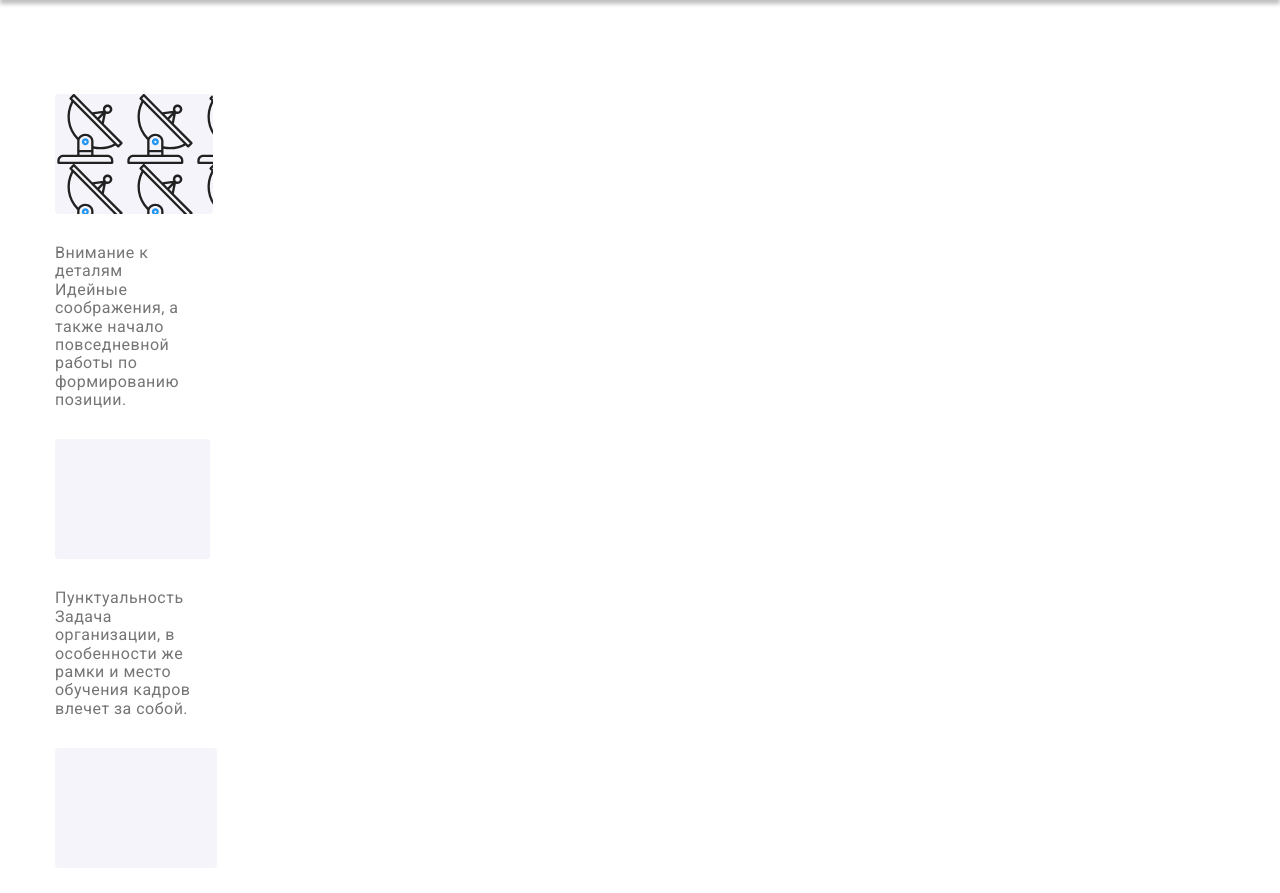
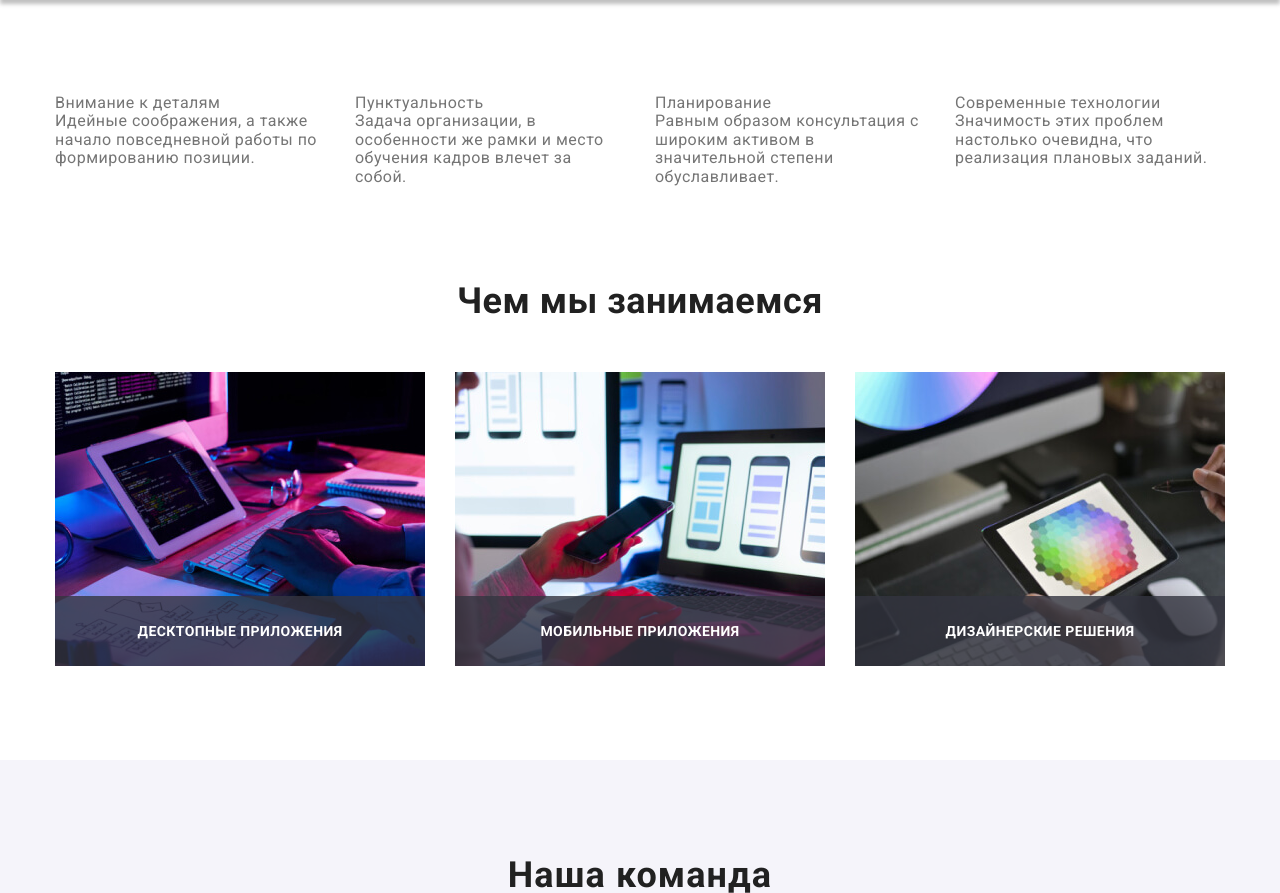
Before and after one commit to KateSeaStone/goit-markup-hw-07, a plain HTML site: page index.html in a window 1280 px wide. Shown: the part 668-1561 px from the top of the page. Drawn offline with nearby package versions, Linux system fonts and the light colour scheme; files that its build step writes are made by us from their sources.

Commit message:
Секция our features

```diff
--- a/sass/layout/_our-features.scss
+++ b/sass/layout/_our-features.scss
@@ -3,7 +3,7 @@
 
 .section-features {
   // background-color: #E5E5E5;
-  margin-bottom: 94px;
+  padding-bottom: 94px;
 
     .conteiner {
     display: flex;
@@ -16,42 +16,42 @@ flex-wrap: wrap;
 margin: -15px;
 }
 
-.features-list-item-description {
-width: calc(100%/4);
+.features-list-item {
+width: calc(100% / 4);
 padding: 15px;
 }
 
-.features-list-item-icon {
-position: relative;
-width: 100%;
-height: 120px;
-border-radius: 4px;
-background-color: #F5F4FA;
-margin-bottom: 30px;
-padding: 15px;
-}
+// .features-list-item-icon {
+// position: relative;
+// width: 100%;
+// height: 120px;
+// border-radius: 4px;
+// background-color: #F5F4FA;
+// margin-bottom: 30px;
+// padding: 15px;
+// }
 
-.features-list-item-icon::before {
-content: "";
-position: absolute;
-left: 0;
-right: 0;
-bottom: 0;
-top: 0;
-}
+// .features-list-item-icon::before {
+// content: "";
+// position: absolute;
+// left: 0;
+// right: 0;
+// bottom: 0;
+// top: 0;
+// }
 
-.antenna {
-  background-image: url(../images/our_features/antenna.svg);
-}
+// .antenna {
+//   background-image: url(../images/our_features/antenna.svg);
+// }
 
-.clock {
-  background-image: url(../images/our_features/.clock.svg);
-  }
+// .clock {
+//   background-image: url(../images/our_features/.clock.svg);
+//   }
 
-.diagram {
-  background-image: url(../images/our_features/.diagram.svg);
-}
+// .diagram {
+//   background-image: url(../images/our_features/.diagram.svg);
+// }
 
-.astronaut {
-  background-image: url(../images/our_features/.astronaut.svg);
-}
+// .astronaut {
+//   background-image: url(../images/our_features/.astronaut.svg);
+// }
```
Also changed, not shown: 1 other file.
